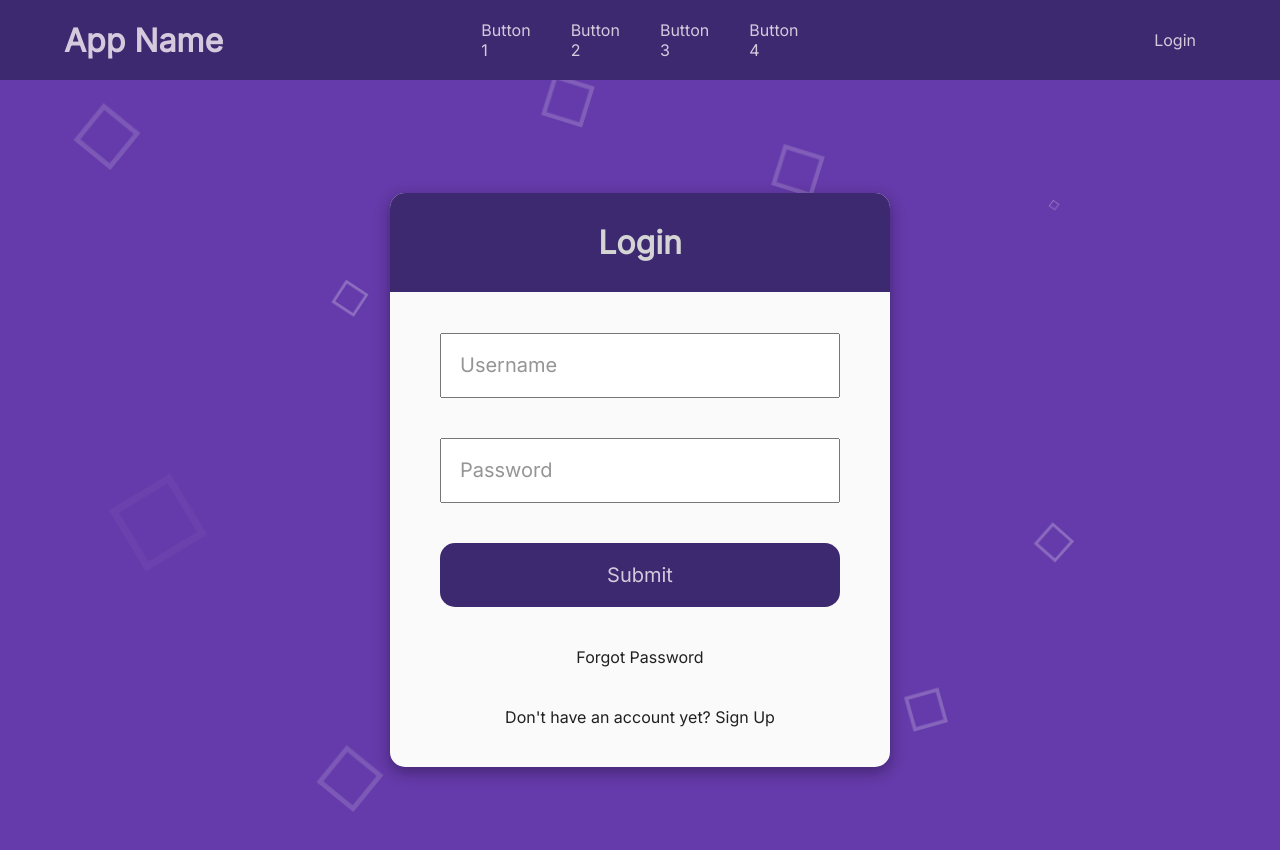
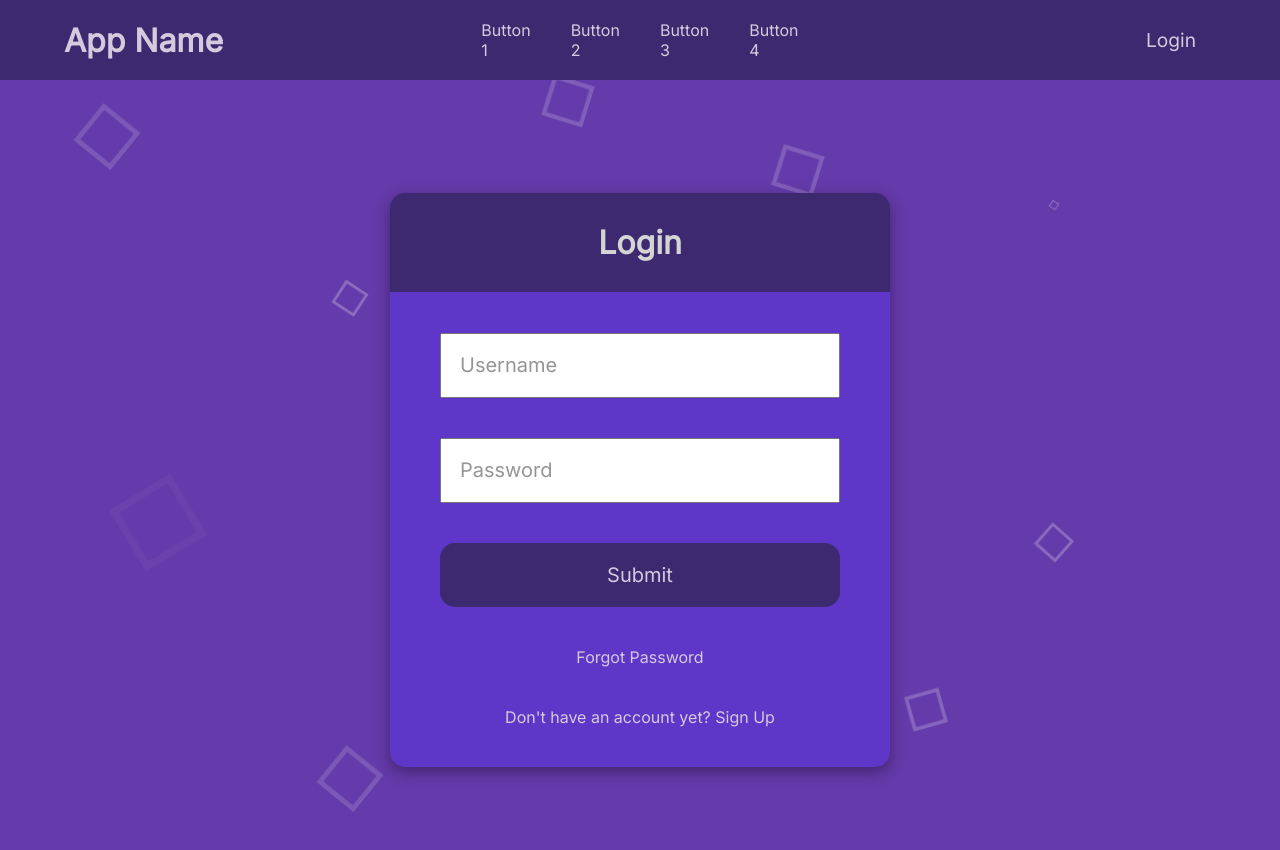
Before and after one commit to anawinter53/Learnify, a React (Vite) app in the folder client/: page /login in a window 1280 px wide. Shown: the top 850 px of the page. Built offline with nearby package versions, Linux system fonts and the light colour scheme.

Commit message:
more styling

```diff
--- a/client/src/components/LoginForm/index.module.css
+++ b/client/src/components/LoginForm/index.module.css
@@ -6,7 +6,7 @@
   width: 500px;
   height: max-content;
   padding-bottom: 40px;
-  background: #fafafa;
+  background: #5e37c9;
   border-radius: 15px;
   box-shadow: rgba(0, 0, 0, 0.35) 0px 5px 15px;
   gap: 40px;
@@ -35,7 +35,7 @@
   flex-direction: column;
   gap: 40px;
   width: 100%;
-  color: var(--font-colour-dark);
+  color: var(--font-colour);
 }
 
 .form form .input {
@@ -92,5 +92,5 @@
 
 .redirect-signup {
   text-decoration: none;
-  color: var(--font-colour-dark);
+  color: var(--font-colour);
 }
--- a/client/src/layouts/LandingNav/index.module.css
+++ b/client/src/layouts/LandingNav/index.module.css
@@ -11,7 +11,7 @@ nav, .options {
 nav {
   position: relative;
   padding: 20px 5%;
-  background: #3C2970;
+  background: var(--nav-colour);
   color: var(--font-colour);
   z-index: 2;
   justify-content: space-between;
@@ -57,4 +57,5 @@ nav > div {
 
 .login {
   float: right;
+  font-size: 1.2rem;
 }
```
